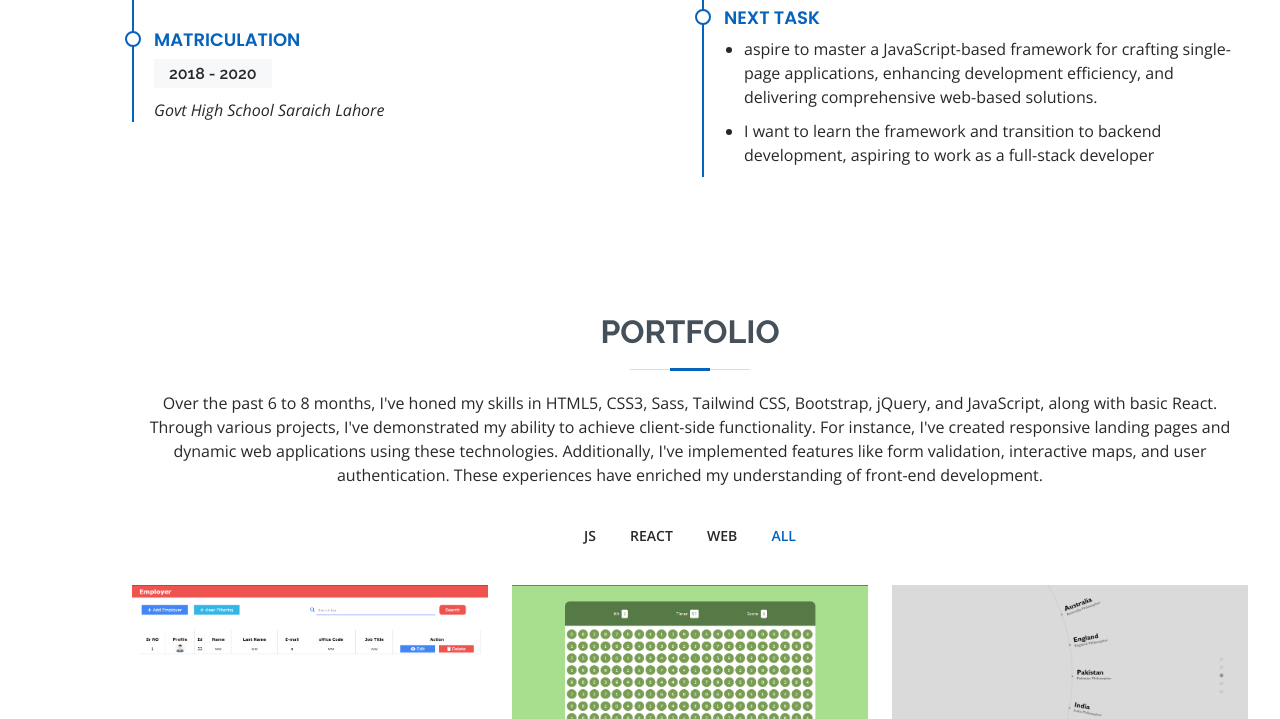
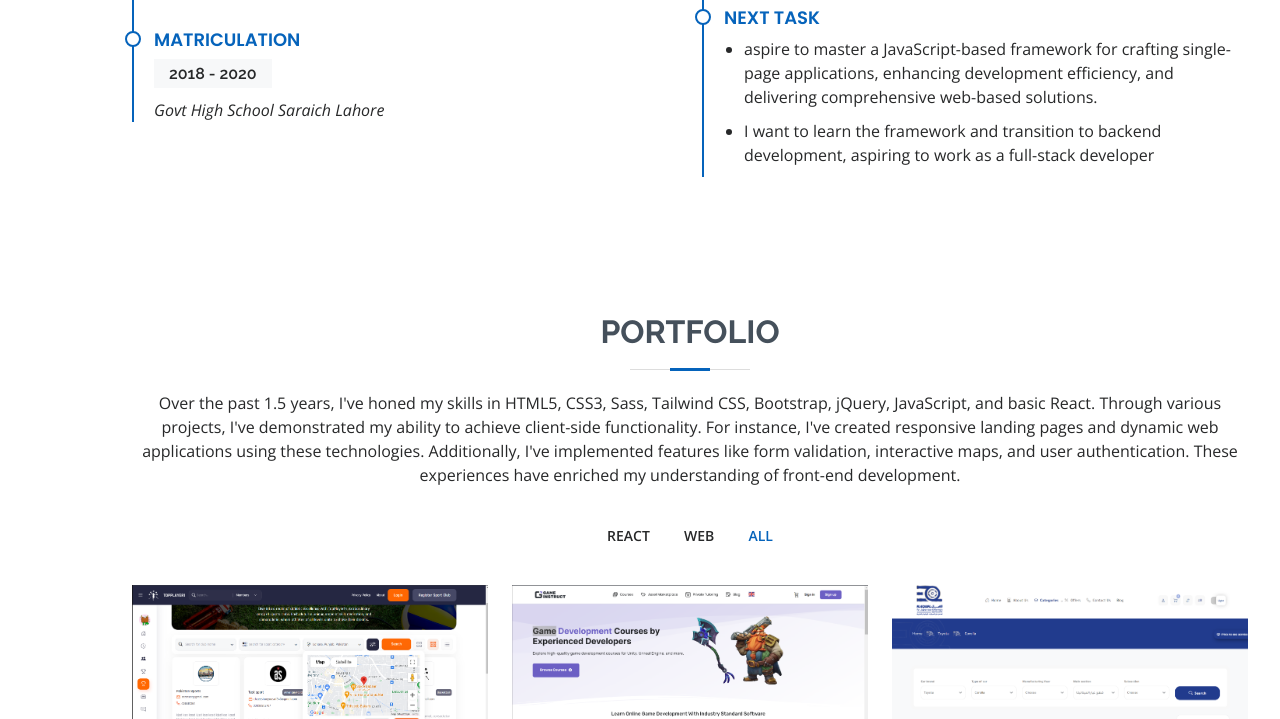
Before and after one commit to TazeemJ/ResumeTazeem, a plain HTML site: page index.html in a window 1280 px wide. Shown: the part 2719-3438 px from the top of the page. Drawn offline with nearby package versions, Linux system fonts and the light colour scheme.

Commit message:
chnages update

```diff
--- a/index.html
+++ b/index.html
@@ -76,7 +76,8 @@
 
         <div class="section-title">
           <h2>About</h2>
-          <p>With 8 months as a frontend developer, I specialize in crafting intuitive web interfaces. My focus is on
+          <p>With one and half months as a frontend developer, I specialize in crafting intuitive web interfaces. My
+            focus is on
             enhancing user experiences through clean and efficient design. I am dedicated to staying updated with the
             latest trends and technologies in frontend development. Eager to contribute my skills to dynamic projects
             and collaborate with driven teams. Passionate about creating impactful digital experiences</p>
@@ -286,17 +287,17 @@
 
         <div class="section-title">
           <h2>Portfolio</h2>
-          <p>Over the past 6 to 8 months, I've honed my skills in HTML5, CSS3, Sass, Tailwind CSS, Bootstrap, jQuery,
-            and JavaScript, along with basic React. Through various projects, I've demonstrated my ability to achieve
-            client-side functionality. For instance, I've created responsive landing pages and dynamic web applications
-            using these technologies. Additionally, I've implemented features like form validation, interactive maps,
-            and user authentication. These experiences have enriched my understanding of front-end development.</p>
+          <p>Over the past 1.5 years, I've honed my skills in HTML5, CSS3, Sass, Tailwind CSS, Bootstrap, jQuery,
+            JavaScript, and basic React. Through various projects, I've demonstrated my ability to achieve client-side
+            functionality. For instance, I've created responsive landing pages and dynamic web applications using these
+            technologies. Additionally, I've implemented features like form validation, interactive maps, and user
+            authentication. These experiences have enriched my understanding of front-end development.</p>
         </div>
 
         <div class="row">
           <div class="col-lg-12 d-flex justify-content-center" data-aos="fade-up" data-aos-delay="100">
             <ul id="portfolio-flters">
-              <li data-filter=".filter-js">Js</li>
+              <!-- <li data-filter=".filter-js">Js</li> -->
               <li data-filter=".filter-react">React</li>
               <li data-filter=".filter-web">Web</li>
               <li data-filter="*" class="filter-active">All</li>
@@ -306,7 +307,7 @@
 
         <div class="row portfolio-container" data-aos="fade-up" data-aos-delay="200">
 
-          <div class="col-lg-4 col-md-6 portfolio-item filter-js">
+          <!-- <div class="col-lg-4 col-md-6 portfolio-item filter-js">
             <div class="portfolio-wrap">
               <img src="assets/img/portfolio/DesignJs 1.png" class="img-fluid" alt="">
               <div class="portfolio-info">
@@ -350,7 +351,7 @@
                 </div>
               </div>
             </div>
-          </div>
+          </div> -->
 
           <div class="col-lg-4 col-md-6 portfolio-item filter-web">
             <div class="portfolio-wrap">
@@ -497,7 +498,8 @@
         </div>
 
       </div>
-    </section><!-- End Portfolio Section -->
+    </section>
+    <!-- End Portfolio Section -->
 
     <!-- ======= Services Section ======= -->
     <!-- <section id="services" class="services">
```
